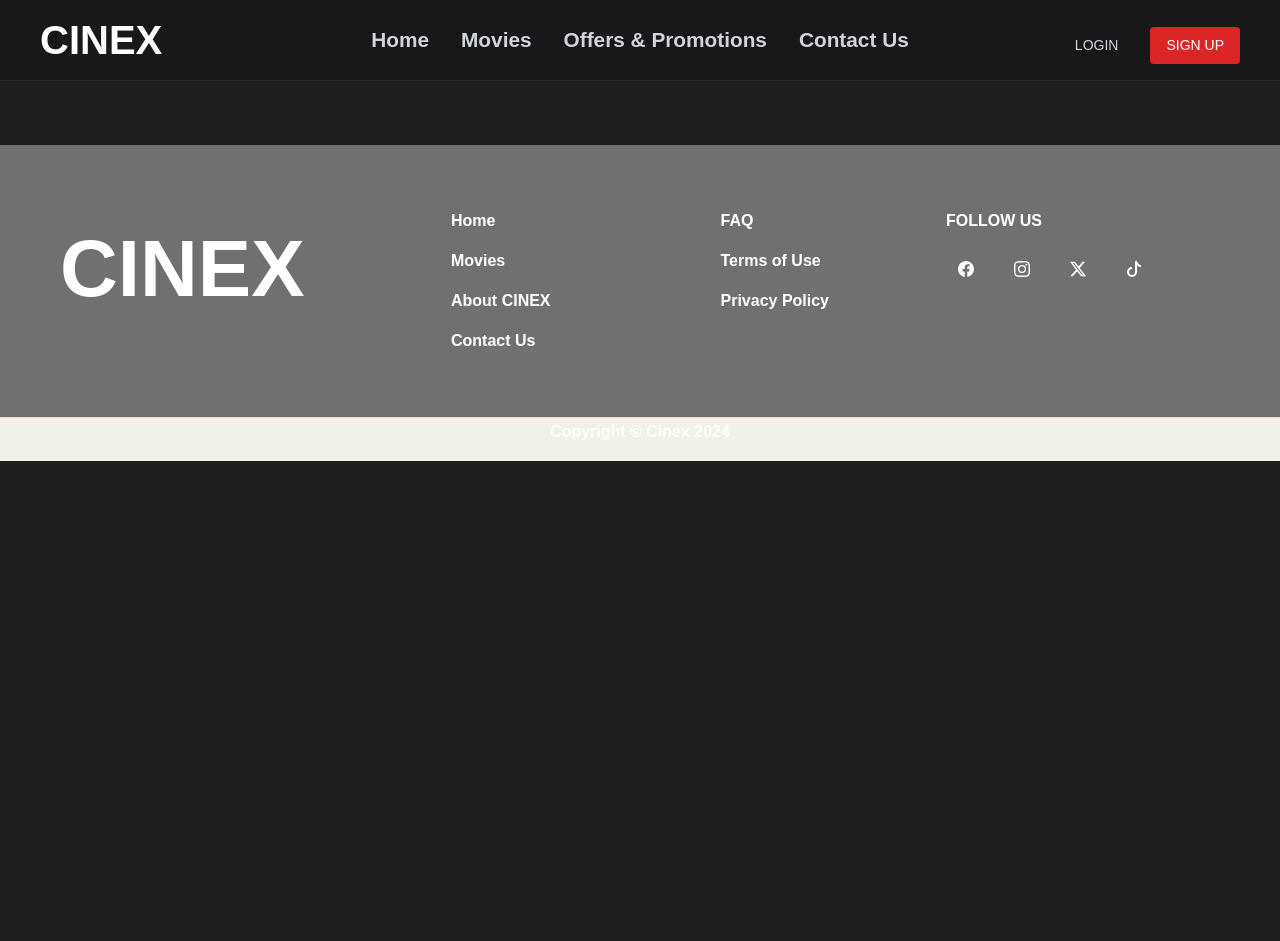
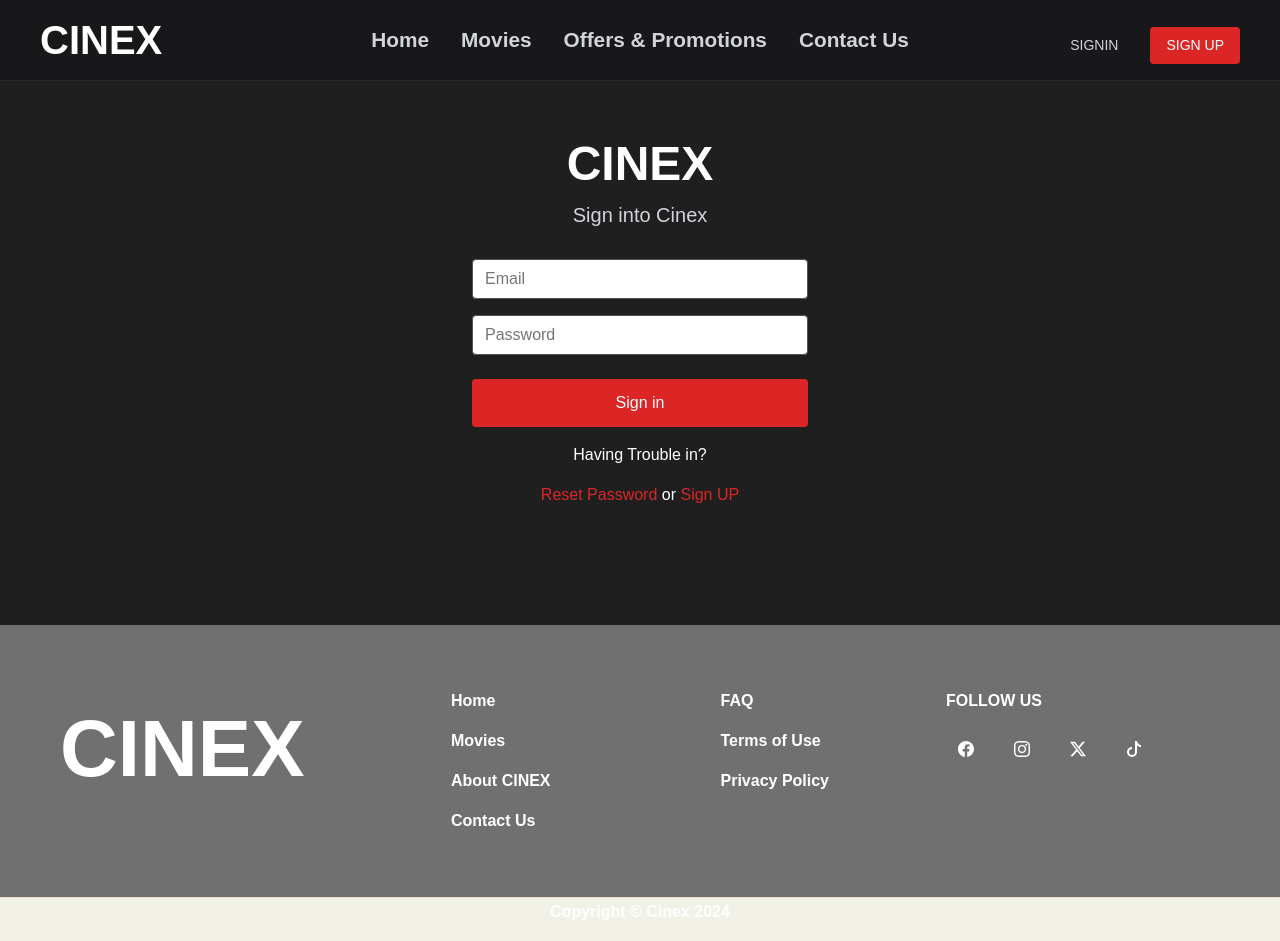
Before and after one commit to ravishka1325/main, a React (Vite) app: page /SignIn in a window 1280 px wide. Before the commit the page ends 800 px from the top, so only its background shows below. Built offline with nearby package versions, Linux system fonts and the light colour scheme.

Commit message:
signin form

```diff
--- a/src/App.jsx
+++ b/src/App.jsx
@@ -7,6 +7,7 @@ import Footer from './components/Footer/Footer';
 import RegistrationForm from './components/RegistrationForm/RegistrationForm';
 import Moviepage from './Pages/MoviePage';
 import SeatSelection from './components/MovieSelectionPage/SeatSelection';
+import SignIn from './components/Signinform/Signin';
 
 
 const App = () => {
@@ -19,6 +20,7 @@ const App = () => {
             <Route path="/" element={<Home1 />} />
             <Route path="/booking" element={<MovieBooking />} /> {/* Add this route */}
             <Route path="/RegistrationForm" element={<RegistrationForm />} />
+            <Route path="/SignIn" element={<SignIn/>} />
             <Route path="/Moviepage" element={<Moviepage />} />
             <Route path="/SeatSelection" element={<SeatSelection/>}/>
           </Routes>
--- a/src/components/Navbar/Navbar.jsx
+++ b/src/components/Navbar/Navbar.jsx
@@ -39,8 +39,8 @@ const Navbar = ({ isLoggedIn }) => {
             </div>
           ) : (
             <div className="auth-buttons">
-              <Link to="/Signup">
-                <button className="login-button">LOGIN</button>
+              <Link to="/SignIn">
+                <button className="login-button">SIGNIN</button>
               </Link>
               <Link to="/RegistrationForm">
                 <button className="signup-button">SIGN UP</button>
--- a/src/components/RegistrationForm/RegistrationForm.css
+++ b/src/components/RegistrationForm/RegistrationForm.css
@@ -1,5 +1,5 @@
 .registration-container {
-    padding: 120px 20px 60px;
+    padding: 60px 20px 45px;
     max-width: 500px;
     margin: 0 auto;
   }
--- /dev/null
+++ b/src/components/SignInform/SignIn.css
@@ -0,0 +1,68 @@
+  .signin-page {
+    display: flex;
+    justify-content: center;
+    align-items: center;
+    height: 60vh;
+  }
+
+  .signin-container {
+    padding: 2rem;
+    border-radius: 8px;
+    text-align: center;
+    width: 100%;
+    max-width: 400px;
+  }
+
+  .signin-container h1 {
+    font-size: 3rem;
+    font-weight: bold;
+    color: #ffffff;
+    margin-bottom: 10px;
+  }
+
+  .signin-container h2 {
+    font-size: 1.25rem;
+    font-weight: normal;
+    color: #d1d5db;
+    margin-bottom: 1.5rem;
+  }
+
+  .signin-form input {
+    width: 100%;
+    padding: 0.75rem;
+    margin: 0.5rem 0;
+    background-color: #fff;
+    border: 1px solid #555;
+    border-radius: 4px;
+    color: #d1d5db;
+    font-size: 1rem;
+  }
+
+  .signin-form button {
+    width: 100%;
+    padding: 0.75rem;
+    background-color: #dc2626;
+    border: none;
+    border-radius: 4px;
+    color: #ffffff;
+    font-size: 1rem;
+    cursor: pointer;
+    margin-top: 1rem;
+  }
+
+  .signin-form button:hover {
+    background-color: #b91c1c;
+  }
+
+  .help-links {
+    margin-top: 1rem;
+  }
+
+  .help-links a {
+    color: #dc2626;
+    text-decoration: none;
+  }
+
+  .help-links a:hover {
+    text-decoration: underline;
+  }
--- /dev/null
+++ b/src/components/SignInform/SignIn.jsx
@@ -0,0 +1,46 @@
+import React, { useState } from "react";
+import './SignIn.css';
+
+const SignIn = () => {
+  const [email, setEmail] = useState("");
+  const [password, setPassword] = useState("");
+
+  const handleSubmit = (e) => {
+    e.preventDefault();
+    // Handle sign-in logic here (e.g., API call)
+    console.log("Signed in with:", email, password);
+  };
+
+  return (
+    <div className="signin-page">
+      <div className="signin-container">
+        <h1>CINEX</h1>
+        <h2>Sign into Cinex</h2>
+        <form className="signin-form" onSubmit={handleSubmit}>
+          <input
+            type="email"
+            placeholder="Email"
+            value={email}
+            onChange={(e) => setEmail(e.target.value)}
+            required
+          />
+          <input
+            type="password"
+            placeholder="Password"
+            value={password}
+            onChange={(e) => setPassword(e.target.value)}
+            required
+          />
+          <button type="submit">Sign in</button>
+        </form>
+        <div className="help-links">
+          <p>Having Trouble in?</p>
+          <a href="/reset-password">Reset Password</a> or{" "}
+          <a href="/RegistrationForm">Sign UP</a>
+        </div>
+      </div>
+    </div>
+  );
+};
+
+export default SignIn;
```
